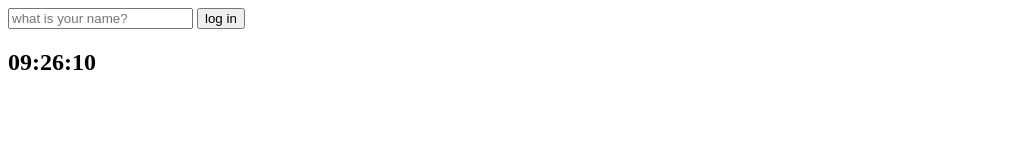
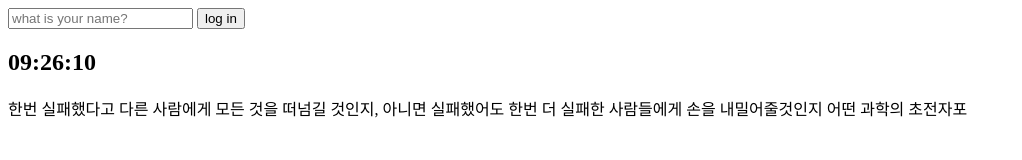
Before and after one commit to AppleTrick/JS_ToDoList, a plain HTML site: page index.html in a window 1280 px wide. Shown: the whole page, without its empty margins (0-1022 px from the left). Drawn offline with Linux system fonts and the light colour scheme.

Commit message:
:smile: 명언 모음 생성 표기

```diff
--- a/index.html
+++ b/index.html
@@ -15,8 +15,14 @@
     </form>
     <h1 id="greeting" class="hidden"></h1>
     <h2 id="clock">00:00</h2>
+    <div id="quote">
+        <span></span>
+        <span></span>
+    </div>
 
     <script src="js/greeting.js"></script>
     <script src="js/clock.js"></script>
+    <script src="js/quotes.js"></script>
+
 </body>
 </html>
--- /dev/null
+++ b/js/quotes.js
@@ -0,0 +1,42 @@
+const quotes = [
+    {
+        quotes : "의미 없는 것을 잔뜩하는것이 인생이란다.",
+        name : "마루코는 아홉살",
+    },
+    {
+        quotes : "잃은 것만 세지마! 없는 건 이제 없어! 너에게 남은 건 뭐냐?",
+        name : "원피스",
+    },
+    {
+        quotes : "다른 사람의 욕을 그대로 믿는 건 그 욕을 말한 사람만큼이나 나쁜거야",
+        name : "보노보노",
+    },
+    {
+        quotes : "포기하는 순간 시합은 이미 진거다",
+        name : "슬램덩크",
+    },
+    {
+        quotes : "총을 쏴도 되는 사람은 총에 맞을 각오가 되있는사람 뿐이다",
+        name : "코드기어스",
+    },
+    {
+        quotes : "아픔을 동반하지 않는 교훈은 의미가 없다",
+        name : "강철의 연금술사",
+    },
+    {
+        quotes : "꿈은 도망가지 않아, 너 자신이 도망갈 뿐이지",
+        name : "짱구는 못말려",
+    },
+    {
+        quotes : "한번 실패했다고 다른 사람에게 모든 것을 떠넘길 것인지, 아니면 실패했어도 한번 더 실패한 사람들에게 손을 내밀어줄것인지",
+        name : "어떤 과학의 초전자포",
+    },
+]
+
+const quote = document.querySelector('#quote span:first-child');
+const author = document.querySelector('#quote span:last-child');
+
+const todayQuote = quotes[Math.floor(Math.random() * quotes.length)];
+
+quote.innerText = todayQuote.quotes;
+author.innerHTML = todayQuote.name;
```
